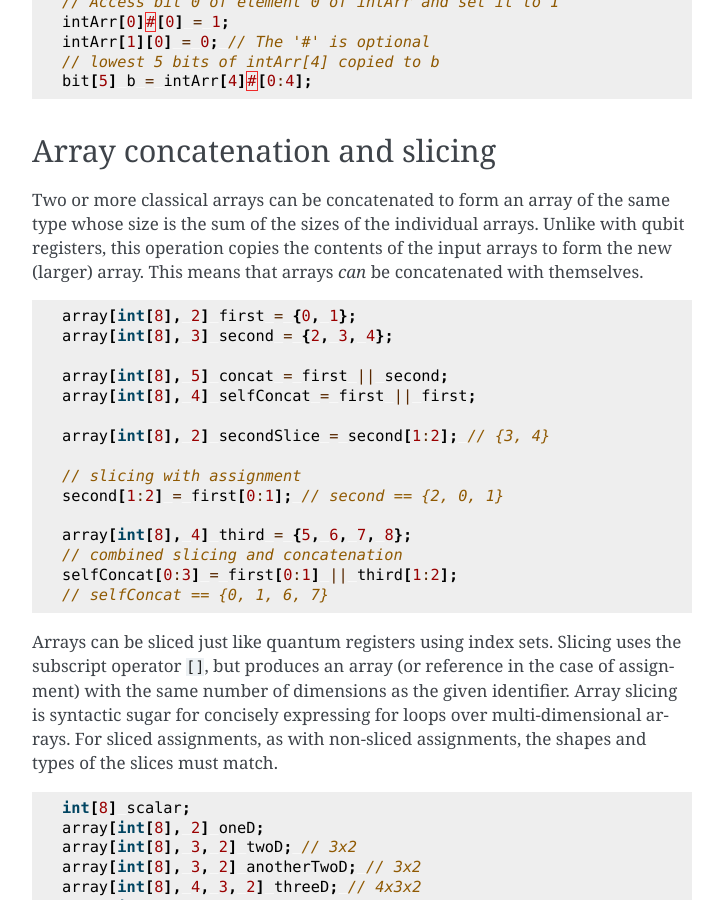
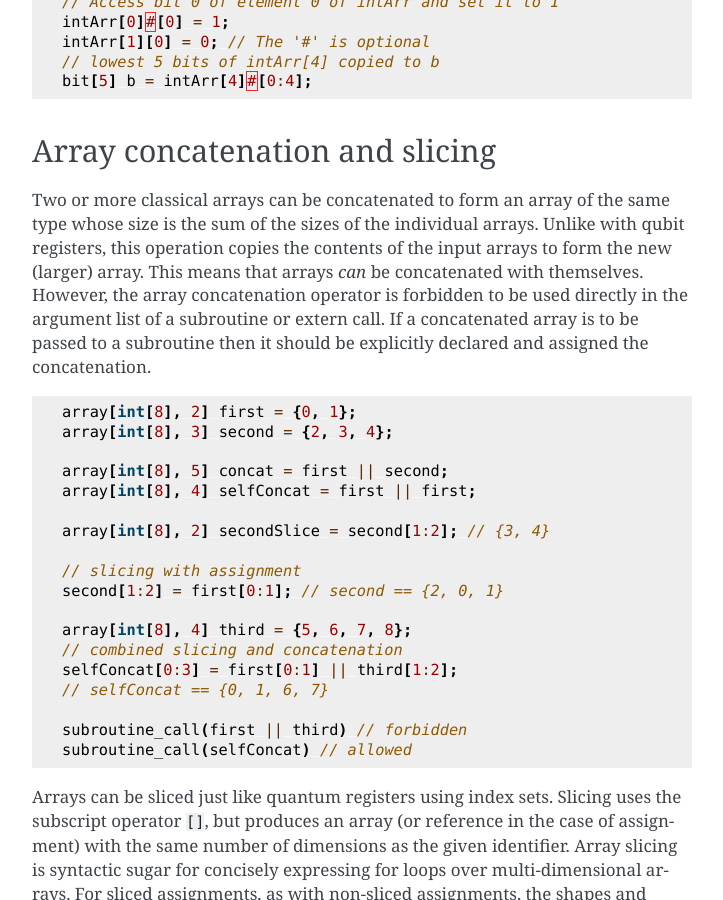
Before and after one commit to openqasm/openqasm, a Sphinx documentation site: the page built from source/language/types.rst, in a window 1280 px wide and 900 px high, scrolled down 8642 px. Shown: the whole window, without its empty margins (388-1111 px from the left). Built offline with Sphinx 7.4.7, drawn with Linux system fonts in a browser that asks for light colours; pages that are not in the unit, such as notebooks, are missing from menus; cross-references to code outside the pages are shown as plain code.

Commit message:
Forbid concatenation of arrays in argument lists

```diff
--- a/source/language/types.rst
+++ b/source/language/types.rst
@@ -454,7 +454,10 @@ Two or more classical arrays can be
 concatenated to form an array of the same type whose size is the
 sum of the sizes of the individual arrays. Unlike with qubit registers, this operation
 copies the contents of the input arrays to form the new (larger) array. This means that
-arrays *can* be concatenated with themselves.
+arrays *can* be concatenated with themselves. However, the array concatenation
+operator is forbidden to be used directly in the argument list of a subroutine
+or extern call. If a concatenated array is to be passed to a subroutine then it
+should be explicitly declared and assigned the concatenation.
 
 .. code-block:: c
 
@@ -473,6 +476,9 @@ arrays *can* be concatenated with themselves.
    // combined slicing and concatenation
    selfConcat[0:3] = first[0:1] || third[1:2];
    // selfConcat == {0, 1, 6, 7}
+
+   subroutine_call(first || third) // forbidden
+   subroutine_call(selfConcat) // allowed
 
 Arrays can be sliced just like quantum registers using index sets. Slicing uses
 the subscript operator ``[]``, but produces an array (or reference in the case
```
